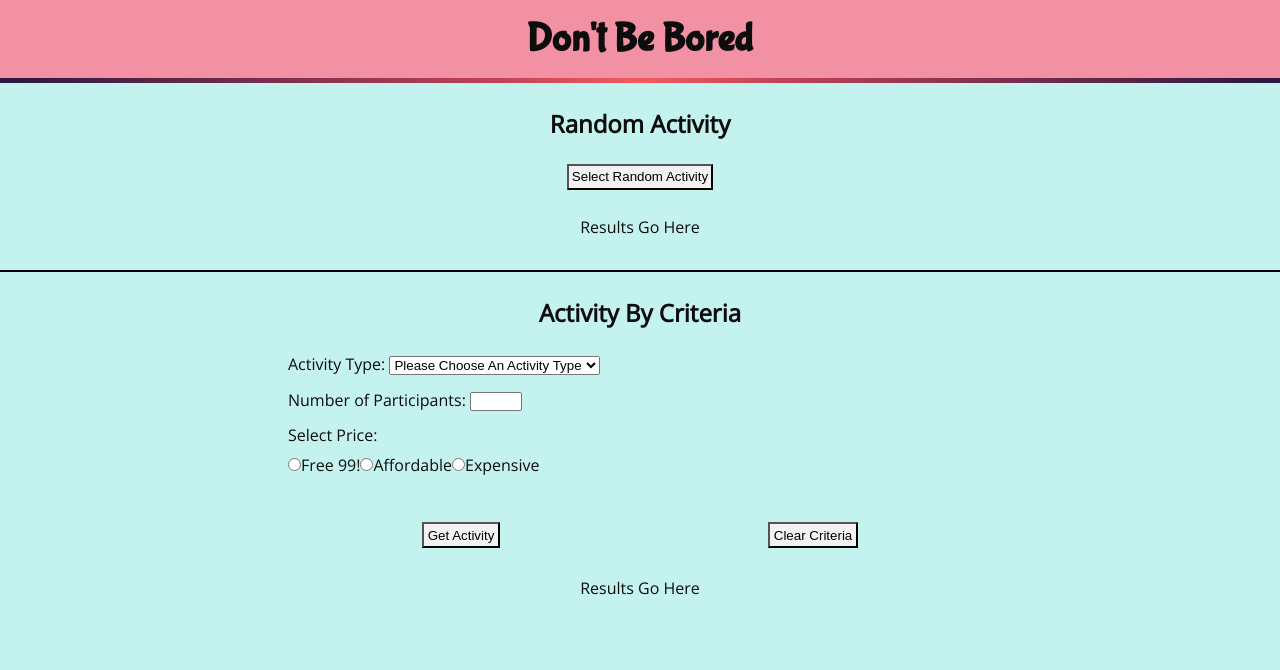
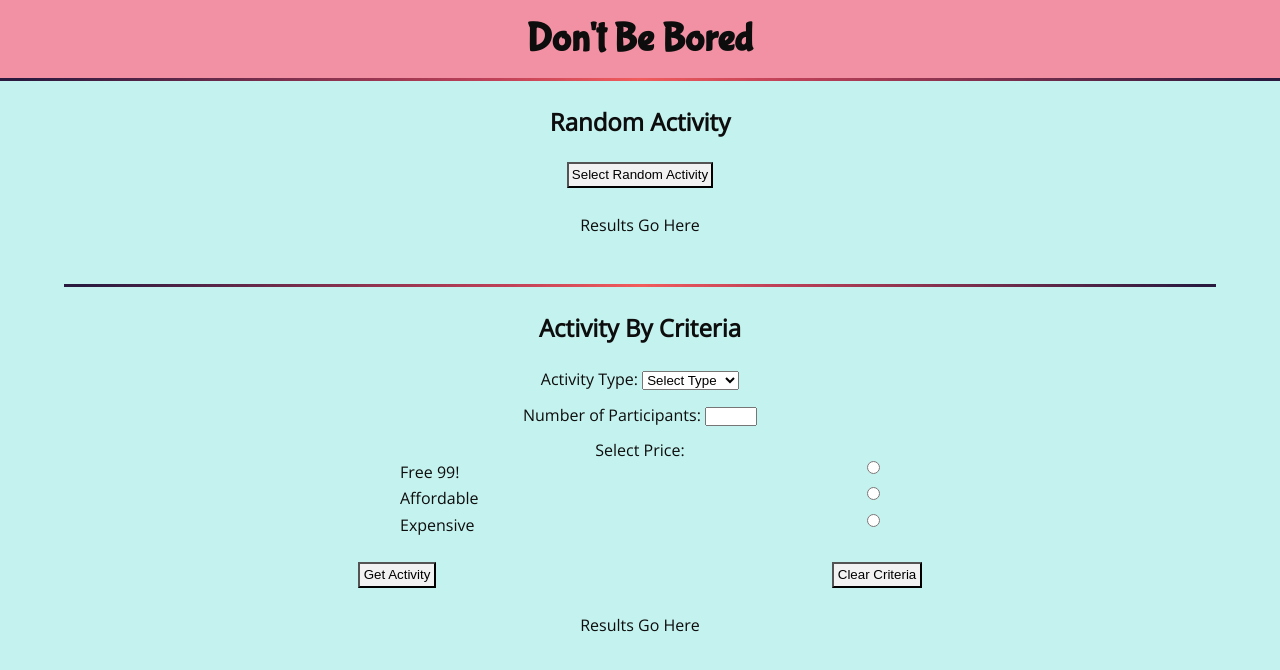
Before and after one commit to CrystalRedmon/nodeserver, a React (Create React App) app in the folder client/: page / in a window 1280 px wide. Shown: the top 670 px of the page. Built offline with nearby package versions, Linux system fonts and the light colour scheme.

Commit message:
vertically align radio buttons and labels

```diff
--- a/client/src/components/ActitivyByCriteria/ActivityByCriteria.jsx
+++ b/client/src/components/ActitivyByCriteria/ActivityByCriteria.jsx
@@ -65,14 +65,14 @@ function ActivityByCriteria() {
 
 
   return (<>
-
-
+<div className='header-border short'></div>
+<div className='container'>
     <h2>Activity By Criteria</h2>
     <div className="criteria-container">
       <form onSubmit={getActivityByCriteria}>
         <label>Activity Type: </label>
         <select onChange={evt => setCriteria({ ...criteria, type: evt.target.value })} name='type' id='type'>
-          <option value=''>Please Choose An Activity Type</option>
+          <option value=''>Select Type</option>
           <option value='busywork'>Busywork</option>
           <option value='charity'>Charity</option>
           <option value='cooking'>Cooking</option>
@@ -93,18 +93,23 @@ function ActivityByCriteria() {
           className='border-0'>
 
           <legend>Select Price:</legend>
-          <input type='radio' name='priceInput' value='0'>
-          </input>
-          <label htmlFor='priceInput'>Free 99!</label>
+          <div id='input-container'>
+            <div>
+              <label htmlFor='free' >Free 99!</label>
+              <input type='radio' id='free' name='priceInput' value='0'>
+              </input>
+            </div>
 
-          <input type='radio' name='priceInput' value='.1-0.7' >
-          </input>
-          <label htmlFor='priceInput'>Affordable</label>
+            <div><label htmlFor='affordable'>Affordable</label>
+              <input type='radio' id='affordable' name='priceInput' value='.1-0.7' >
+              </input></div>
 
-          <input type='radio' name='priceInput' value='.8-1'>
-          </input>
-          <label htmlFor='priceInput'>Expensive </label>
-
+            <div><label htmlFor='expensive'>Expensive </label>
+              <input type='radio' id='expensive' name='priceInput' value='.8-1'>
+              </input
+              >
+            </div>
+          </div>
         </fieldset>
         <br></br>
 
@@ -127,7 +132,7 @@ function ActivityByCriteria() {
 
     </div>
 
-
+    </div>
 
   </>)
 }
--- a/client/src/components/App/App.css
+++ b/client/src/components/App/App.css
@@ -15,6 +15,11 @@
   text-align: center;
 }
 
+.container{
+  width: 75%;
+  margin: auto;
+}
+
 .App-header {
   background-color: var(--pink);
   padding-top: 1em;
@@ -24,10 +29,15 @@
 
 
 .header-border{
-height: 5px;
+height: 3px;
  background: radial-gradient(circle, rgba(242,92,92,1) 0%, rgba(191,65,88,1) 23%, rgba(42,26,64,1) 97%);
+
 }
 
+.short{
+  width: 90%;
+  margin: auto;
+}
 body {
   background-color: var(--ocean);
   color: var(--black);
@@ -53,42 +63,56 @@ button {
 }
 
 .random-container {
-  border-bottom: solid black 2px;
-  padding-bottom: 2em;
+
+  margin-bottom: 3em;
 }
 
-.criteria-container form {
-  width: 55%;
-  margin: auto;
-  text-align: left;
-}
 
 .button-container {
   display: flex;
-
 }
 
 fieldset {
   border: none;
 }
 
-form * {
+form select, form input{
   margin-bottom: 1em;
 }
 
-legend, label{
-  margin-bottom: .5em;
+
+
+#input-container{
+  display: flex;
+  align-items: left;
+  flex-direction: column;
+  justify-content: center;
 }
+
+#input-container div{
+  display: flex;
+  justify-content: space-between;
+  width: 50%;
+  align-self: center;
+}
+
+
+/* TO ANIMATE THE RESULT */
+
+
+
+/*
+#input-container label, #input-container input{
+  color: red;
+  border: solid black 1px;
+} */
+
 
 
 
 
 
 /*
-.App-logo {
-  height: 40vmin;
-  pointer-events: none;
-}
 
 @media (prefers-reduced-motion: no-preference) {
   .App-logo {
--- a/client/src/components/RandomActivity/RandomActivity.jsx
+++ b/client/src/components/RandomActivity/RandomActivity.jsx
@@ -18,15 +18,19 @@ function RandomActivity() {
     }
 
     return (<>
+
+
             <div className='header-border'></div>
+           <div className='container'>
             <h2>Random Activity</h2>
             <div className="random-container">
                 <button onClick={handleOnClick}>
                     Select Random Activity
                 </button>
 
-            <div>
+                <div className='random-result'>
                     {randomActivity ? <p>{randomActivity}</p> : <p>Results Go Here</p>}
+                </div>
             </div>
         </div>
     </>)
```
Lines whose indentation alone changed are shown as unchanged.
